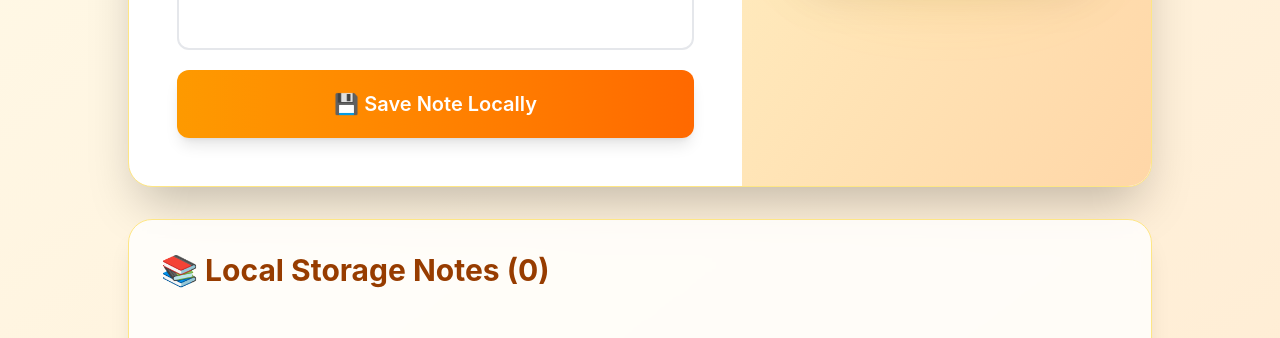
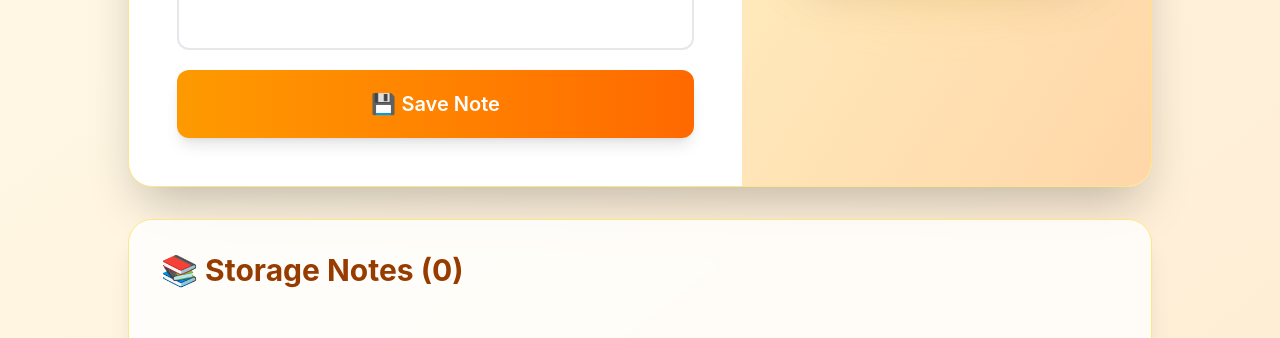
Before and after one commit to Prince1304/React-Projects, a React (Vite) app in the folder My-Note/: page / in a window 1280 px wide. Shown: the part 519-857 px from the top of the page. Built offline with nearby package versions, Linux system fonts and the light colour scheme.

Commit message:
fix some styling

```diff
--- a/My-Note/src/form.jsx
+++ b/My-Note/src/form.jsx
@@ -176,7 +176,7 @@ export default function LocalStorageNotesApp() {
               type="submit"
               className="w-full bg-gradient-to-r from-amber-500 to-orange-500 hover:from-amber-600 hover:to-orange-600 text-white text-lg sm:text-xl font-semibold p-4 sm:p-5 rounded-xl shadow-lg hover:shadow-xl transform hover:-translate-y-0.5 transition-all duration-200 cursor-pointer"
             >
-              💾 Save Note Locally
+              💾 Save Note
             </button>
           </form>
         </div>
@@ -199,7 +199,7 @@ export default function LocalStorageNotesApp() {
       <div className="w-full max-w-5xl bg-white/80 backdrop-blur-sm rounded-3xl shadow-xl border border-amber-200 p-6 sm:p-8">
         <div className="flex flex-col sm:flex-row items-start sm:items-center justify-between gap-4 mb-6">
           <h2 className="text-2xl sm:text-3xl font-bold text-amber-800 flex items-center gap-2">
-            📚 Local Storage Notes ({Object.keys(notesDict).length})
+            📚 Storage Notes ({Object.keys(notesDict).length})
           </h2>
 
           {/* Action Buttons for All Notes */}
```
